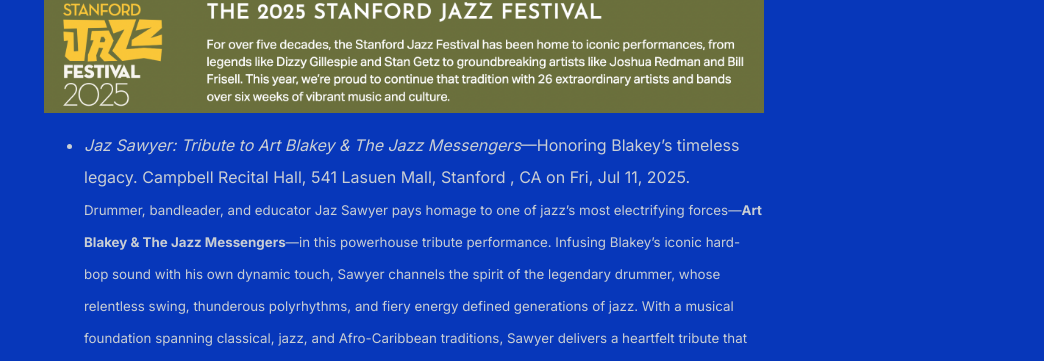
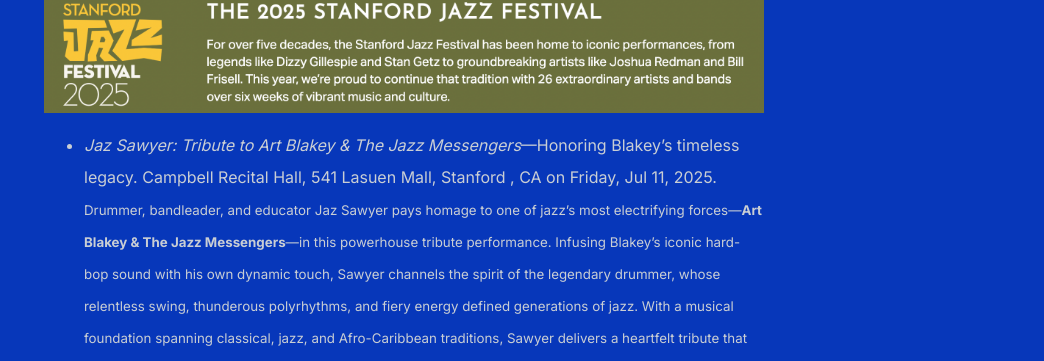
Before and after one commit to shihankanungo/shihankanungo.github.io, a Jekyll site: the page built from wrapped.md, in a window 1280 px wide and 900 px high, scrolled down 4309 px. Shown: the part 125-486 px from the top of the window, without its empty margins (236-1280 px from the left). Built offline with Jekyll 4.4.1, drawn with Linux system fonts in a browser that asks for light colours.

Commit message:
Update wrapped.md

```diff
--- a/wrapped.md
+++ b/wrapped.md
@@ -109,7 +109,7 @@
 
 ![StanfordJazzFestival](/images/sjf.png)
 
-- *Jaz Sawyer: Tribute to Art Blakey & The Jazz Messengers*&mdash;Honoring Blakey's timeless legacy. Campbell Recital Hall, 541 Lasuen Mall, Stanford , CA on Fri, Jul 11, 2025. <br><small>Drummer, bandleader, and educator Jaz Sawyer pays homage to one of jazz’s most electrifying forces—<b>Art Blakey & The Jazz Messengers</b>—in this powerhouse tribute performance. Infusing Blakey’s iconic hard-bop sound with his own dynamic touch, Sawyer channels the spirit of the legendary drummer, whose relentless swing, thunderous polyrhythms, and fiery energy defined generations of jazz. With a musical foundation spanning classical, jazz, and Afro-Caribbean traditions, Sawyer delivers a heartfelt tribute that captures the essence of Blakey’s masterful legacy. </small>
+- *Jaz Sawyer: Tribute to Art Blakey & The Jazz Messengers*&mdash;Honoring Blakey's timeless legacy. Campbell Recital Hall, 541 Lasuen Mall, Stanford , CA on Friday, Jul 11, 2025. <br><small>Drummer, bandleader, and educator Jaz Sawyer pays homage to one of jazz’s most electrifying forces—<b>Art Blakey & The Jazz Messengers</b>—in this powerhouse tribute performance. Infusing Blakey’s iconic hard-bop sound with his own dynamic touch, Sawyer channels the spirit of the legendary drummer, whose relentless swing, thunderous polyrhythms, and fiery energy defined generations of jazz. With a musical foundation spanning classical, jazz, and Afro-Caribbean traditions, Sawyer delivers a heartfelt tribute that captures the essence of Blakey’s masterful legacy. </small>
 
 ## Travel
 
```
